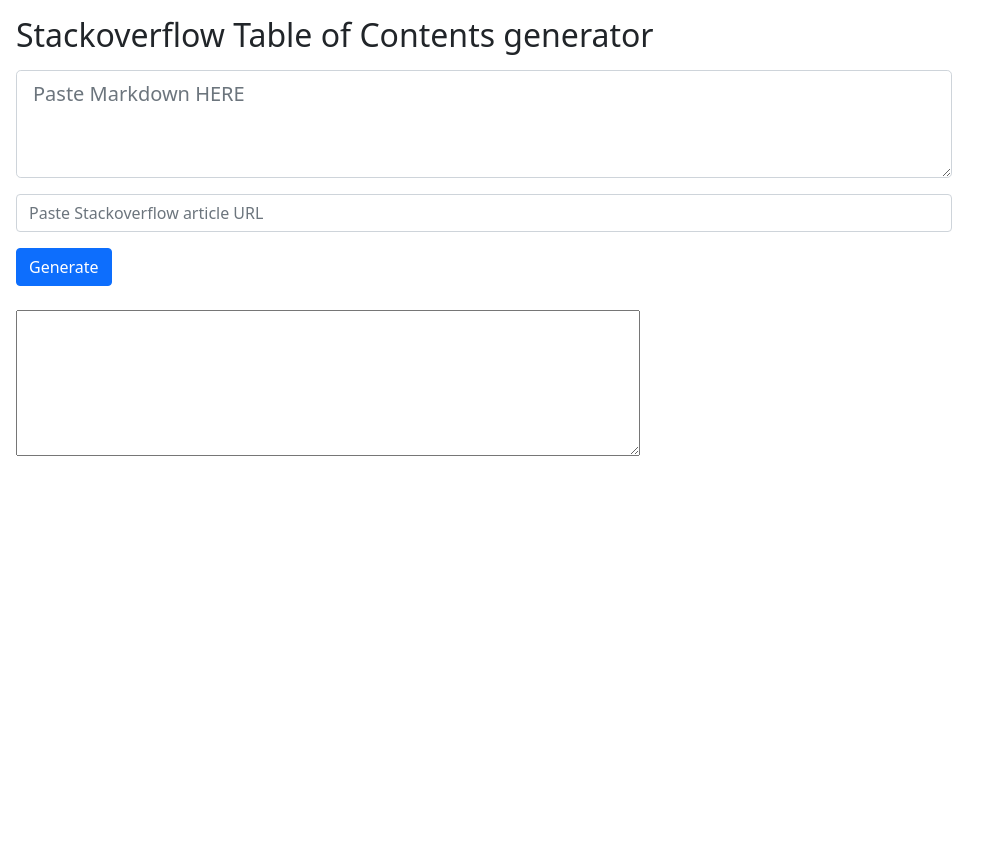
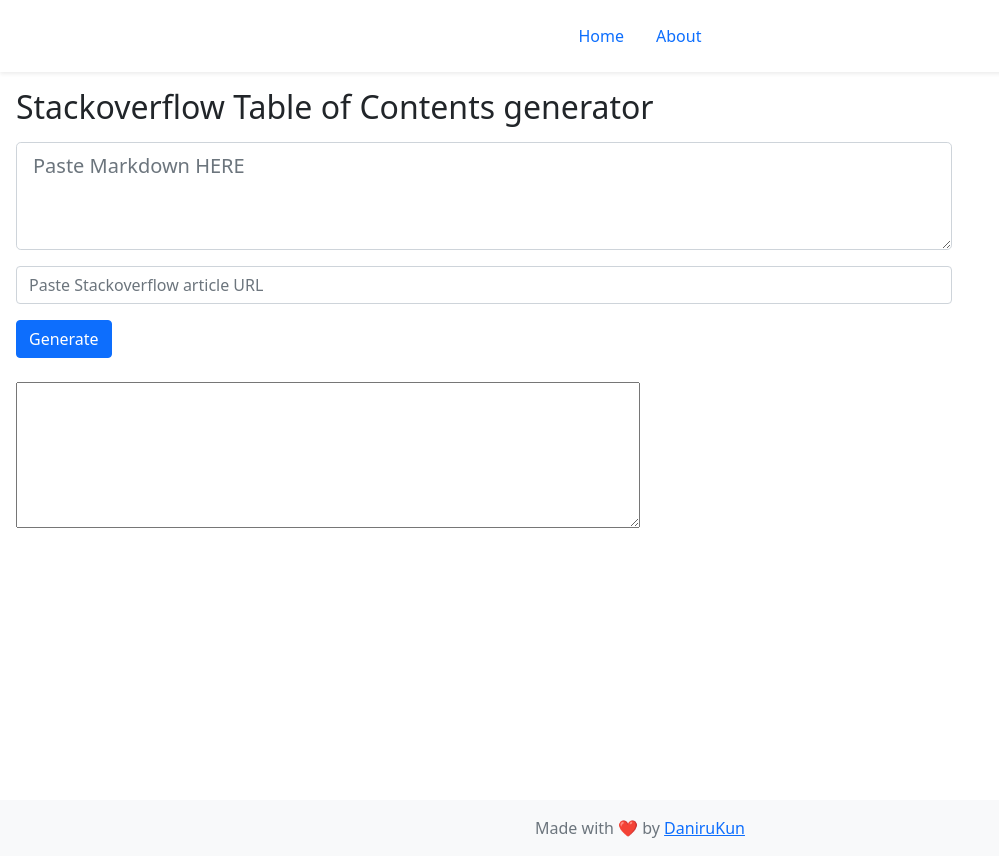
Before and after one commit to DaniruKun/stackoverflow-toc-generator, a React (Create React App) app: page / in a window 1280 px wide. Shown: the whole page, without its empty margins (0-999 px from the left). Before the commit the page ends 800 px from the top, so only its background shows below. Built offline with nearby package versions, Linux system fonts and the light colour scheme.

Commit message:
Add react-router routing

```diff
--- a/public/index.html
+++ b/public/index.html
@@ -28,7 +28,7 @@
     </head>
     <body>
         <noscript>You need to enable JavaScript to run this app.</noscript>
-    <div id="root"></div>
+        <div id="root" class="min-vh-100"></div>
         <!--
       This HTML file is a template.
       If you open it directly in the browser, you will see an empty page.
@@ -38,6 +38,13 @@
 
       To begin the development, run `npm start` or `yarn start`.
       To create a production bundle, use `npm run build` or `yarn build`.
-    -->
-  </body>
+    --></body>
+    <footer class="footer mt-auto py-3 bg-light">
+        <div class="container text-center">
+            <span class="text-muted">
+                Made with ❤️ by
+                <a href="https://github.com/DaniruKun">DaniruKun</a>
+            </span>
+        </div>
+    </footer>
 </html>
--- a/src/App.js
+++ b/src/App.js
@@ -1,18 +1,50 @@
 import 'bootstrap/dist/css/bootstrap.min.css';
 import React from 'react';
-import { Button, Form} from 'react-bootstrap'
+import { Button, Form } from 'react-bootstrap'
+import { Routes, Route, Link } from "react-router-dom";
 import { buildTOCMarkdown, headerListFromMarkdown } from './md'
 
 function App() {
   return (
-    <MarkdownGenerator></MarkdownGenerator>
+    <div>
+      <Header></Header>
+      <Routes>
+        <Route path="*" element={<MarkdownGenerator />} />
+        <Route path="/about" element={<About />} />
+      </Routes>
+    </div>
   );
+}
+
+function About() {
+  return <div className='m-3'>
+    <h1>About</h1>
+    <p className='text-justify'>This is a small tool that generates a MarkDown compliant Table of Contents for <a href='https://stackoverflow.com'>Stackoverflow</a>'s flavour of MarkDown.</p>
+    <p>Simply paste the MarkDown text, put in the page URL, and press <b>Generate</b>.</p>
+  </div>
+}
+
+function Header() {
+  return (
+    <div className="App">
+      <header className="d-flex justify-content-center py-3 shadow-sm">
+        <ul className="nav nav-pills">
+          <li className="nav-item">
+            <Link to="/" className='nav-link'>Home</Link>
+          </li>
+          <li className="nav-item">
+            <Link to="/about" className='nav-link'>About</Link>
+          </li>
+        </ul>
+      </header>
+    </div>
+  )
 }
 
 class MarkdownGenerator extends React.Component {
   constructor(props) {
     super(props);
-    this.state = { inputMd: '', outputMd: '', articleURL: ''};
+    this.state = { inputMd: '', outputMd: '', articleURL: '' };
 
     this.handleChangeMd = this.handleChangeMd.bind(this)
     this.handleChangeURL = this.handleChangeURL.bind(this)
@@ -36,8 +68,6 @@
   render() {
     return (
       <div className="App m-3">
-        <header className="App-header">
-          {/* <img src={logo} className="App-logo" alt="logo" /> */}
           <h2>Stackoverflow Table of Contents generator</h2>
 
           <Form onSubmit={this.handleSubmit} className='w-75'>
@@ -46,14 +76,9 @@
               <Form.Control type="url" placeholder='Paste Stackoverflow article URL' onChange={this.handleChangeURL}></Form.Control>
             </Form.Group>
             <Button variant="primary" type="submit">Generate</Button>
-
           </Form>
 
           <Result text={this.state.outputMd}></Result>
-
-
-
-        </header>
       </div>
     )
   }
--- a/src/index.js
+++ b/src/index.js
@@ -1,5 +1,6 @@
 import React from 'react';
 import ReactDOM from 'react-dom/client';
+import {BrowserRouter} from 'react-router-dom';
 import './index.css';
 import App from './App';
 import reportWebVitals from './reportWebVitals';
@@ -7,7 +8,9 @@
 const root = ReactDOM.createRoot(document.getElementById('root'));
 root.render(
   <React.StrictMode>
-    <App />
+    <BrowserRouter>
+      <App />
+    </BrowserRouter>
   </React.StrictMode>
 );
 
```
Also changed, not shown: public/manifest.json, 2 other files (tests, documents, lock files or other folders). Lines whose indentation alone changed are shown as unchanged.
